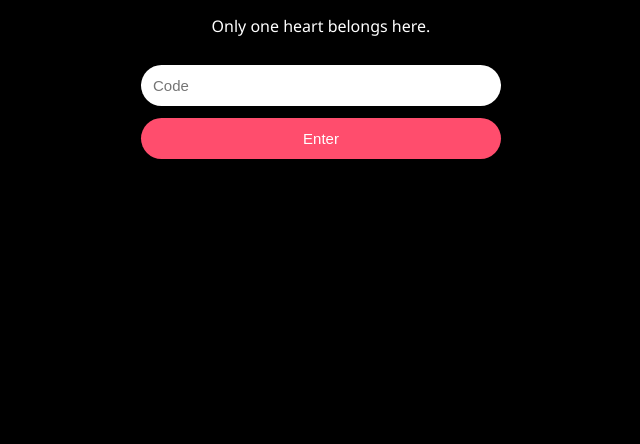
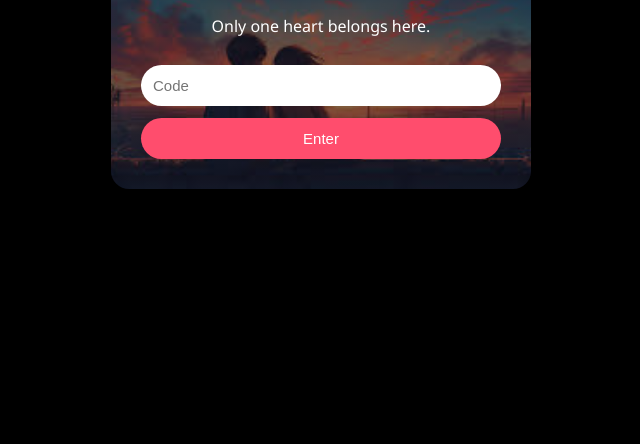
Before and after one commit to man-dep/firstlove, a plain HTML site: page index.html in a window 1280 px wide. Shown: the part 356-800 px from the top of the page, without its empty margins (319-959 px from the left). Drawn offline with nearby package versions, Linux system fonts and the light colour scheme; the site is published under a folder, as on GitHub Pages, so addresses that start at the root find nothing; no server answers.

Commit message:
Update index.html

```diff
--- a/index.html
+++ b/index.html
@@ -47,7 +47,7 @@ body{
 #lock {
    background:
         linear-gradient(rgba(0,0,0,0.5), rgba(0,0,0,0.5)),
-        url('/propose/image/img1.jpg') no-repeat center center / cover;
+        url('propose/image/img1.jpg') no-repeat center center / cover;
 
     backdrop-filter: blur(5px);
 }
```
